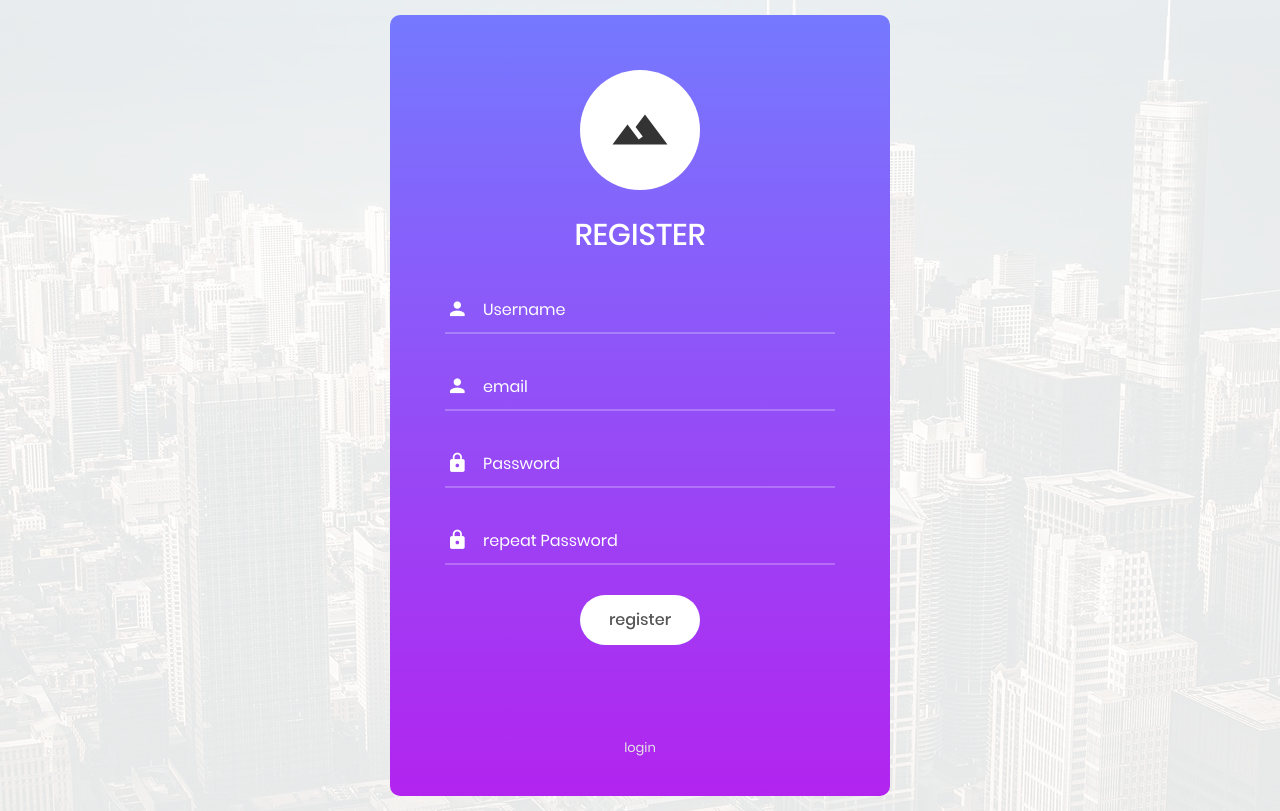
After one commit to AminServerSide/Django-blog, a Django app: page /register in a window 1280 px wide. The commit adds this page. Run offline with Django 5.2, Linux system fonts and the light colour scheme; some libraries are stand-ins or nearby versions.

Commit message:
create register page

```diff
--- /dev/null
+++ b/account/templates/account/register.html
@@ -0,0 +1,111 @@
+{% load static %}
+<!DOCTYPE html>
+<html lang="en">
+<head>
+	<title>Login V3</title>
+	<meta charset="UTF-8">
+	<meta name="viewport" content="width=device-width, initial-scale=1">
+<!--===============================================================================================-->
+	<link rel="icon" type="image/png" href="{% static "images/icons/favicon.ico" %}"/>
+<!--===============================================================================================-->
+	<link rel="stylesheet" type="text/css" href="{% static "vendor/bootstrap/css/bootstrap.min.css"%}">
+<!--===============================================================================================-->
+	<link rel="stylesheet" type="text/css" href="{% static "fonts/font-awesome-4.7.0/css/font-awesome.min.css"%}">
+<!--===============================================================================================-->
+	<link rel="stylesheet" type="text/css" href="{% static "fonts/iconic/css/material-design-iconic-font.min.css"%}">
+<!--===============================================================================================-->
+	<link rel="stylesheet" type="text/css" href="{% static "vendor/animate/animate.css"%}">
+<!--===============================================================================================-->
+	<link rel="stylesheet" type="text/css" href="{% static "vendor/css-hamburgers/hamburgers.min.css"%}">
+<!--===============================================================================================-->
+	<link rel="stylesheet" type="text/css" href="{% static "vendor/animsition/css/animsition.min.css"%}">
+<!--===============================================================================================-->
+	<link rel="stylesheet" type="text/css" href="{% static "vendor/select2/select2.min.css"%}">
+<!--===============================================================================================-->
+	<link rel="stylesheet" type="text/css" href="{% static "vendor/daterangepicker/daterangepicker.css"%}">
+<!--===============================================================================================-->
+	<link rel="stylesheet" type="text/css" href="{% static "css/util.css"%}">
+	<link rel="stylesheet" type="text/css" href="{% static "css/main.css"%}">
+<!--===============================================================================================-->
+</head>
+<body>
+
+	<div class="limiter">
+		<div class="container-login100" style="background-image: url('{% static "images/bg-01.jpg" %}');">
+			<div class="wrap-login100">
+				<form class="login100-form validate-form" method="post" >
+					<span class="login100-form-logo">
+                        {% csrf_token %}
+						<i class="zmdi zmdi-landscape"></i>
+					</span>
+
+					<span class="login100-form-title p-b-34 p-t-27">
+						register
+					</span>
+
+
+                    {% if errors %}
+                        {% for item in errors %}
+                            <p class="text text-danger bg-white rounded mb-2">{{ item }}</p>
+                        {% endfor %}
+                    {% endif %}
+
+
+					<div class="wrap-input100 validate-input" data-validate = "Enter username">
+						<input class="input100" type="text" name="username" placeholder="Username">
+						<span class="focus-input100" data-placeholder="&#xf207;"></span>
+					</div>
+
+                    <div class="wrap-input100 validate-input" data-validate = "Enter email">
+						<input class="input100" type="email" name="email" placeholder="email">
+						<span class="focus-input100" data-placeholder="&#xf207;"></span>
+					</div>
+
+					<div class="wrap-input100 validate-input" data-validate="Enter password">
+						<input class="input100" type="password" name="password1" placeholder="Password">
+						<span class="focus-input100" data-placeholder="&#xf191;"></span>
+					</div>
+
+                    <div class="wrap-input100 validate-input" data-validate="Enter password">
+						<input class="input100" type="password" name="password2" placeholder="repeat Password">
+						<span class="focus-input100" data-placeholder="&#xf191;"></span>
+					</div>
+
+					<div class="container-login100-form-btn">
+						<button class="login100-form-btn">
+							register
+						</button>
+					</div>
+
+					<div class="text-center p-t-90">
+						<a class="txt1" href="/login">
+							login
+						</a>
+					</div>
+				</form>
+			</div>
+		</div>
+	</div>
+
+
+	<div id="dropDownSelect1"></div>
+
+<!--===============================================================================================-->
+	<script src="{% static " vendor/jquery/jquery-3.2.1.min.js"%}"></script>
+<!--===============================================================================================-->
+	<script src="{% static " vendor/animsition/js/animsition.min.js"%}"></script>
+<!--===============================================================================================-->
+	<script src="{% static " vendor/bootstrap/js/popper.js"%}"></script>
+	<script src="{% static " vendor/bootstrap/js/bootstrap.min.js"%}"></script>
+<!--===============================================================================================-->
+	<script src="{% static " vendor/select2/select2.min.js"%}"></script>
+<!--===============================================================================================-->
+	<script src="{% static " vendor/daterangepicker/moment.min.js"%}"></script>
+	<script src="{% static " vendor/daterangepicker/daterangepicker.js"%}"></script>
+<!--===============================================================================================-->
+	<script src="{% static " vendor/countdowntime/countdowntime.js"%}"></script>
+<!--===============================================================================================-->
+	<script src="{% static " js/main.js"%}"></script>
+
+</body>
+</html>
--- a/account/urls.py
+++ b/account/urls.py
@@ -3,5 +3,6 @@ from . import views
 urlpatterns = [
     path("login", views.user_login),
     path("logout", views.user_logout),
+    path("register", views.user_register),
 
 ]
--- a/account/views.py
+++ b/account/views.py
@@ -1,3 +1,4 @@
+from django.contrib.auth.models import User
 from django.shortcuts import render , redirect
 from django.contrib.auth import authenticate, login , logout
 
@@ -16,6 +17,28 @@ def user_login(request):
             return redirect('/')
     return render(request, 'account/login.html' , {})
 
+
+def user_register(request):
+    context = {"errors": []}  # Fix the key name
+    if request.user.is_authenticated == True:
+        return redirect('/')
+
+    if request.method == 'POST':
+        username = request.POST.get('username')
+        email = request.POST.get('email')
+        password1 = request.POST.get('password1')
+        password2 = request.POST.get('password2')
+        if password1 != password2:
+            context['errors'].append("Passwords don't match")
+            return render(request, 'account/register.html', context)
+
+        user =  User.objects.create_user(username=username, email=email, password=password1)
+        login(request, user)
+        return redirect('/')
+
+    return render(request , 'account/register.html' , {})
+
+
 def user_logout(request):
     logout(request)
     return redirect('/')
```
Also changed, not shown: home/templates/home_app/index.html (+5 -2 lines), db.sqlite3.
